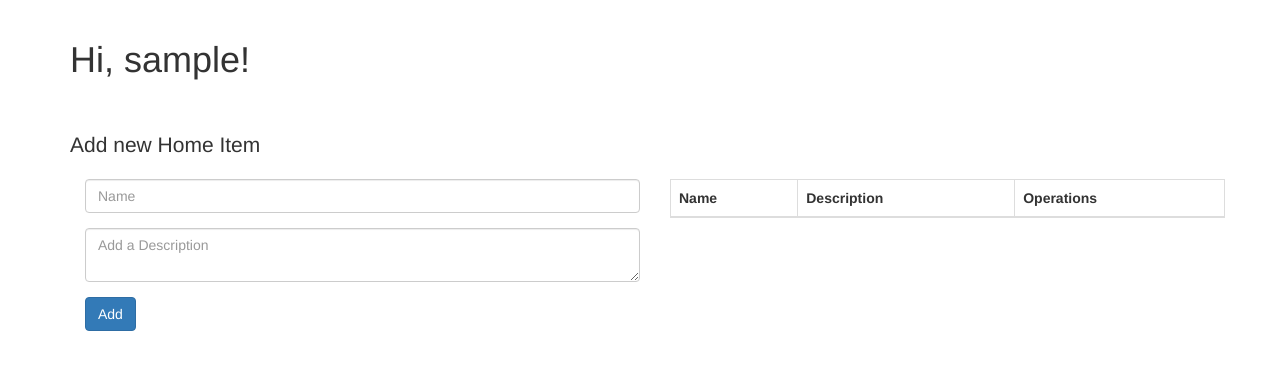
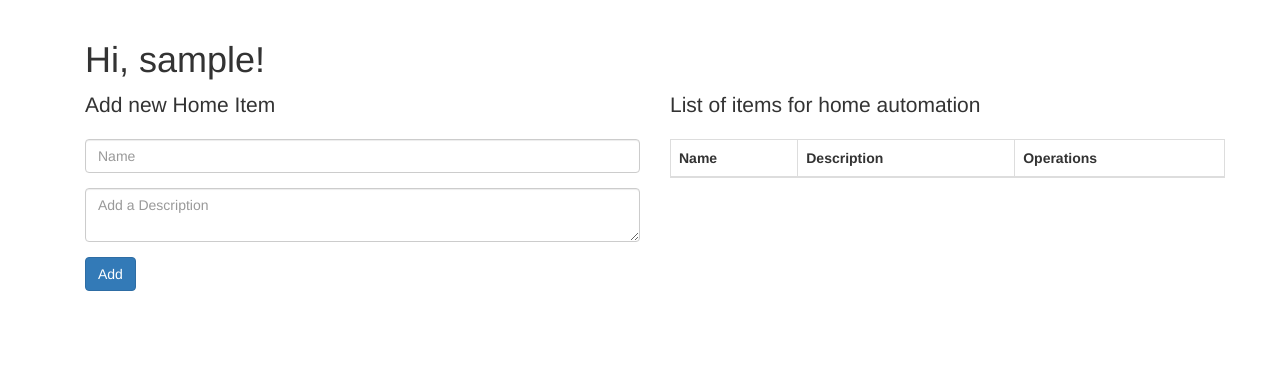
Before and after one commit to JuliusBrain/home-automation, a Flask app: page / in a window 1280 px wide. Shown: the part 52-422 px from the top of the page. Run offline with Flask 2, Linux system fonts and the light colour scheme; the visitor is signed in with stand-in values (Sample User, id 1); data comes from the database, SQL or seed files in the repository; data that the repository does not hold is empty; some libraries are stand-ins or nearby versions.

Commit message:
Improved home page

```diff
--- a/app/templates/content.html
+++ b/app/templates/content.html
@@ -1,13 +1,12 @@
 {% extends "base.html" %}
+{% import 'bootstrap/wtf.html' as wtf %}
 
 {% block app_content %}
-
 <div class="container">
+  <p class="h1">Hi, {{ current_user.username }}!</p>
   <div class="row">
-    <p class="h1">Hi, {{ current_user.username }}!</p>
-    <br></br>
-    <p class="lead">Add new Home Item</p>
     <div class="col-md-6">
+      <p class="lead">Add new Home Item</p>
       <div class="card">
         <div class="card-body">
           <form action="/add" method="post">
@@ -27,6 +26,7 @@
     </div>
 
     <div class="col-md-6">
+      <p class="lead">List of items for home automation</p>
       <table class="table table-bordered table-hover">
         <thead>
           <tr>
```
Also changed, not shown: 2 other files.
